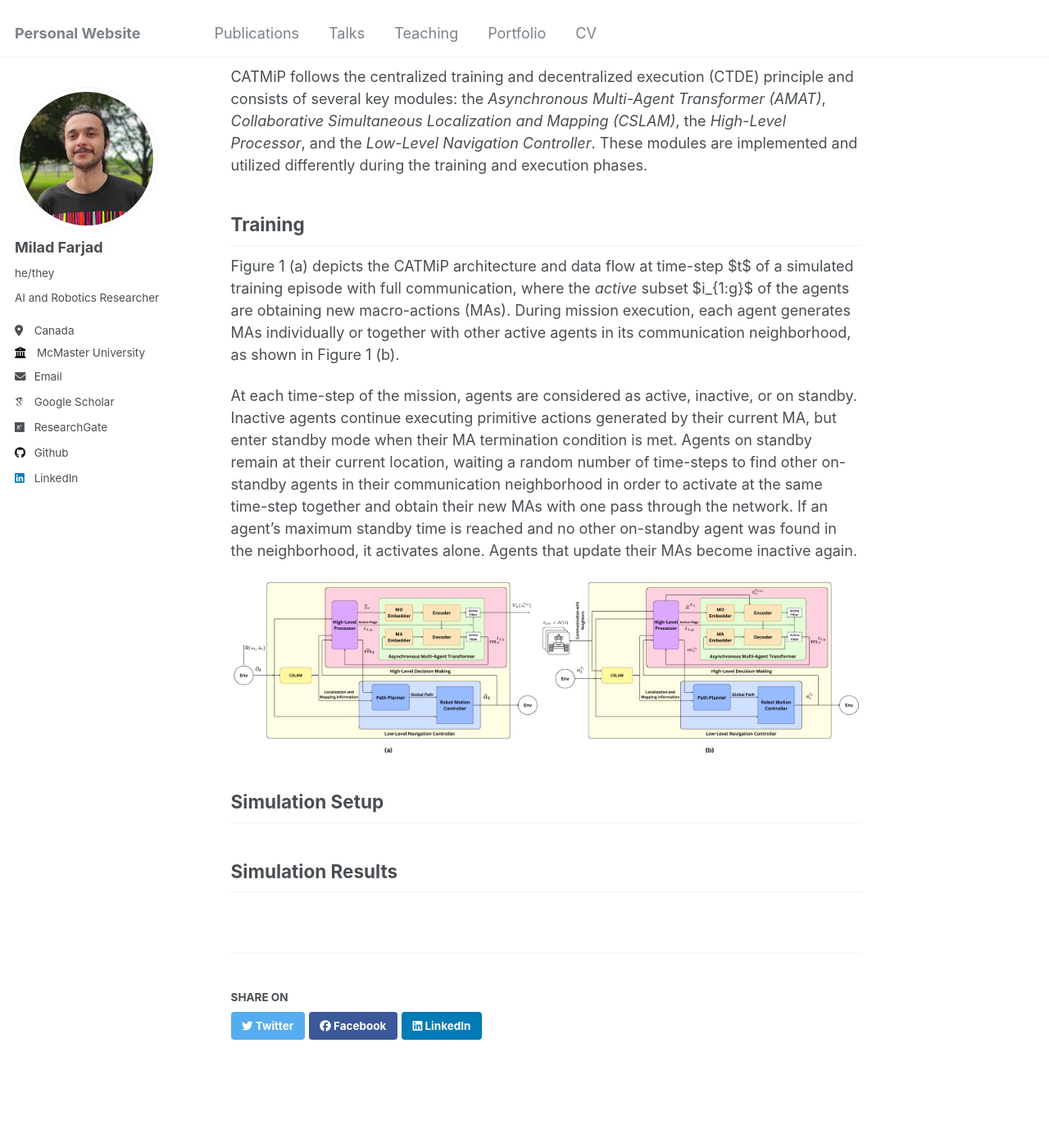
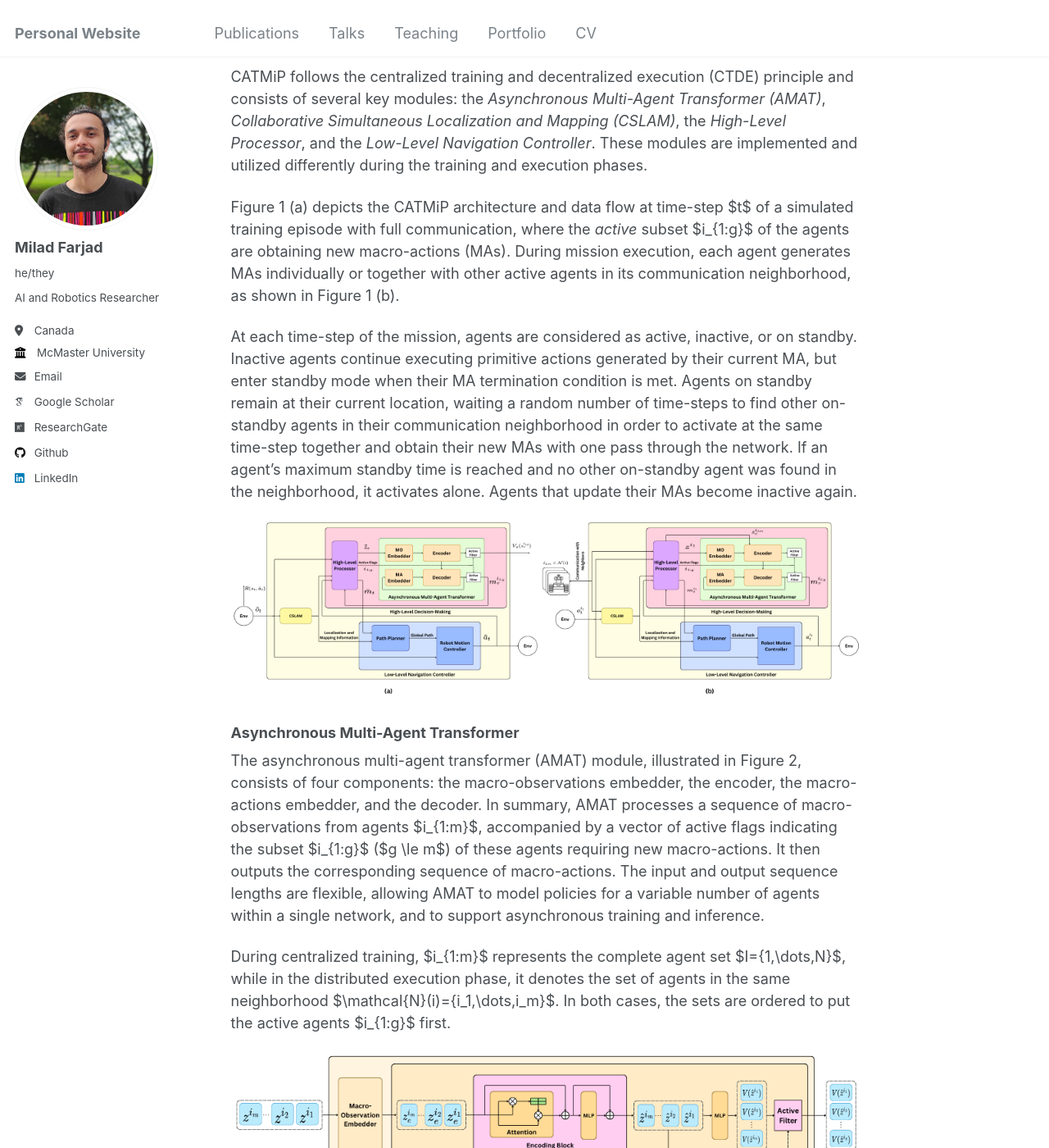
Before and after one commit to mylad13/mylad13.github.io, a Jekyll site: the page built from _portfolio/portfolio-1.md, in a window 1280 px wide and 1400 px high, scrolled down 274 px. Shown: the whole window at 82% size. Built offline with Jekyll 4.4.1, drawn with Linux system fonts in a browser that asks for light colours; some web fonts are replaced.

Commit message:
catmip v4

```diff
--- a/_portfolio/portfolio-1.md
+++ b/_portfolio/portfolio-1.md
@@ -7,13 +7,21 @@ collection: portfolio
 ## Framework
 CATMiP follows the centralized training and decentralized execution (CTDE) principle and consists of several key modules: the *Asynchronous Multi-Agent Transformer (AMAT)*, *Collaborative Simultaneous Localization and Mapping (CSLAM)*, the *High-Level Processor*, and the *Low-Level Navigation Controller*.
 These modules are implemented and utilized differently during the training and execution phases.
-## Training
+
 Figure 1 (a) depicts the CATMiP architecture and data flow at time-step $t$ of a simulated training episode with full communication, where the *active* subset $i_{1:g}$ of the agents are obtaining new macro-actions (MAs). During mission execution, each agent generates MAs individually or together with other active agents in its communication neighborhood, as shown in Figure 1 (b).
 
 At each time-step of the mission, agents are considered as active, inactive, or on standby. Inactive agents continue executing primitive actions generated by their current MA, but enter standby mode when their MA termination condition is met. Agents on standby remain at their current location, waiting a random number of time-steps to find other on-standby agents in their communication neighborhood in order to activate at the same time-step together and obtain their new MAs with one pass through the network. If an agent's maximum standby time is reached and no other on-standby agent was found in the neighborhood, it activates alone. Agents that update their MAs become inactive again.
 
 ![CATMiP in centralized training and distributed execution phases](/images/CATMiP.png "Figure 1 - (a) The centralized training workflow of the CATMiP framework in a simulated mission episode. (b) Implementation of the CATMiP framework on a single robot during the execution phase, where robots share mapping information and their embedded macro-observations to generate new actions in a distributed way.")
 
+### Asynchronous Multi-Agent Transformer
+
+The asynchronous multi-agent transformer (AMAT) module, illustrated in Figure 2, consists of four components: the macro-observations embedder, the encoder, the macro-actions embedder, and the decoder. In summary, AMAT processes a sequence of macro-observations from agents $i_{1:m}$, accompanied by a vector of active flags indicating the subset $i_{1:g}$ ($g \le m$) of these agents requiring new macro-actions. It then outputs the corresponding sequence of macro-actions. The input and output sequence lengths are flexible, allowing AMAT to model policies for a variable number of agents within a single network, and to support asynchronous training and inference.
+
+During centralized training, $i_{1:m}$ represents the complete agent set $I=\{1,\dots,N\}$, while in the distributed execution phase, it denotes the set of agents in the same neighborhood $\mathcal{N}(i)=\{i_1,\dots,i_m\}$. In both cases, the sets are ordered to put the active agents $i_{1:g}$ first.
+
+![Centralized training of AMAT](/images/AMAT(Centralized).png "Figure 2 - Centralized macro-action inference as a part of the training process of AMAT. During distributed execution, the broker robot receives macro-observation embeddings from connected agents and transmits the newly obtained MAs back to them.")
+
 ## Simulation Setup
 
 ## Simulation Results
```
Also changed, not shown: images/AMAT(Centralized).png (added).
